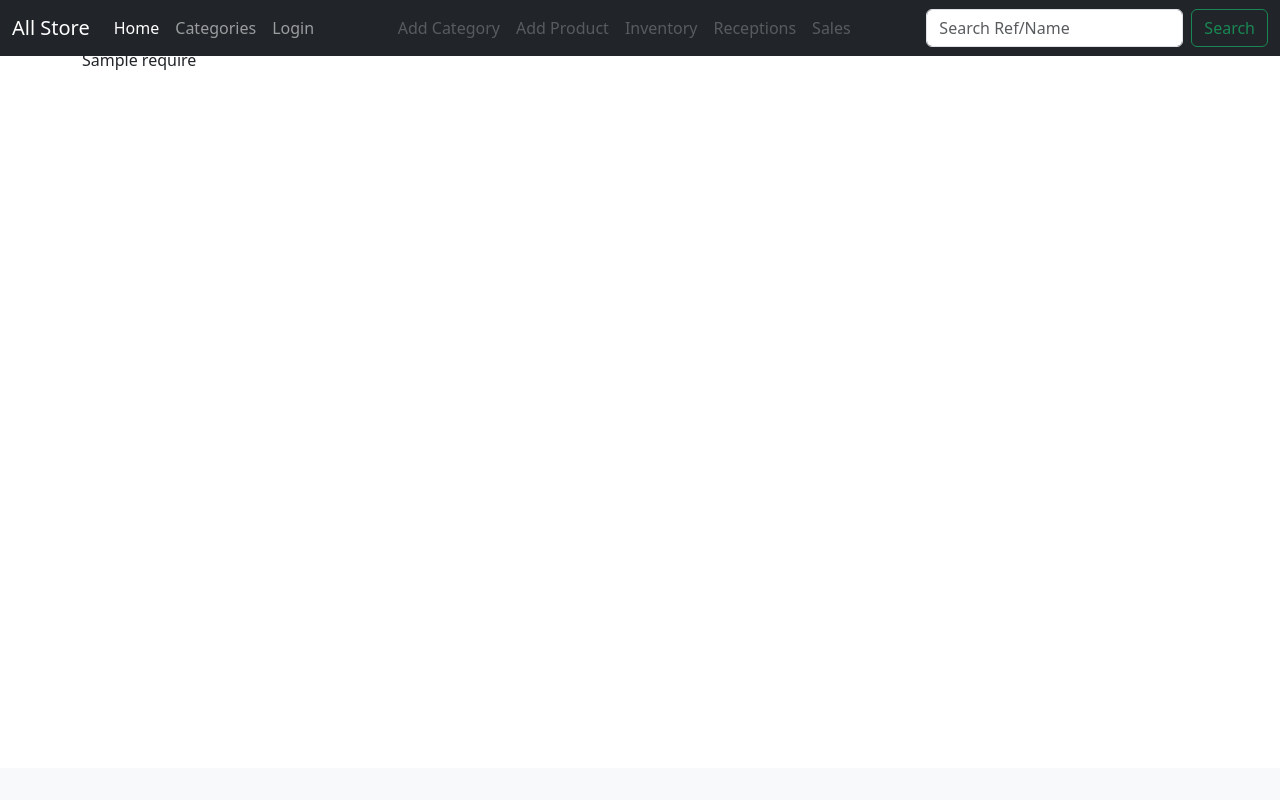
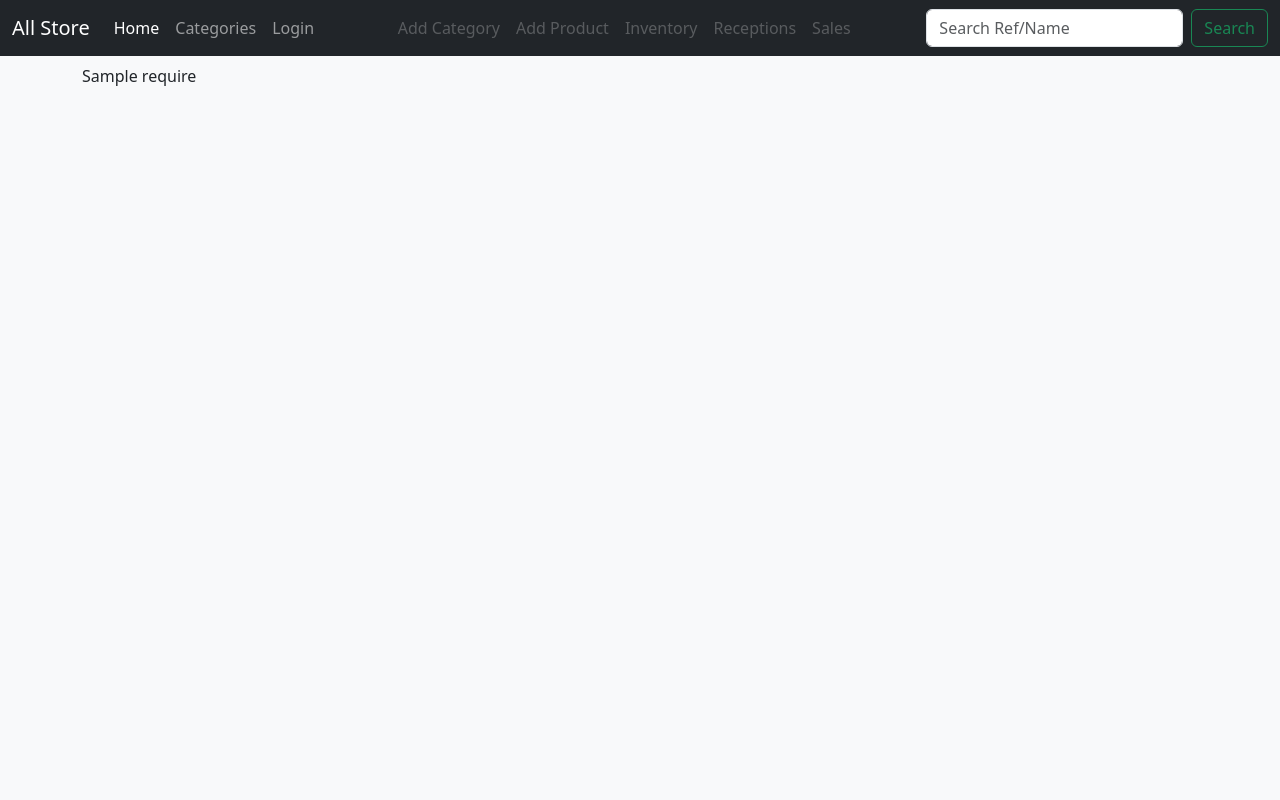
Before and after one commit to zidi-montassar/All_Store, a PHP site: template views/elements/layouts.php in a window 1280 px wide. Run offline with PHP 8.4, Linux system fonts and the light colour scheme; the template is opened without the code that fills it: most values are stand-ins (such as "Sample title", 1, 10 or a date in 2020); some libraries are stand-ins or nearby versions.

Commit message:
changing the background color

```diff
--- a/src/Router.php
+++ b/src/Router.php
@@ -50,6 +50,7 @@ class Router {
     public function run(): self
     {
         $match = $this->root->match();
+        //dd($match);
         $params = $match['params'];
         $target = $match['target'] ?: "e404";
         $root = $this;
--- a/views/elements/layouts.php
+++ b/views/elements/layouts.php
@@ -85,7 +85,8 @@
     <!-- Custom styles for this template -->
     <link href="sticky-footer-navbar.css" rel="stylesheet">
   </head>
-  <body class="d-flex flex-column h-100">
+
+  <body class="d-flex flex-column h-100 p-3 mb-2 bg-light text-dark">
 
 <header>
   <!-- Fixed navbar -->
```
